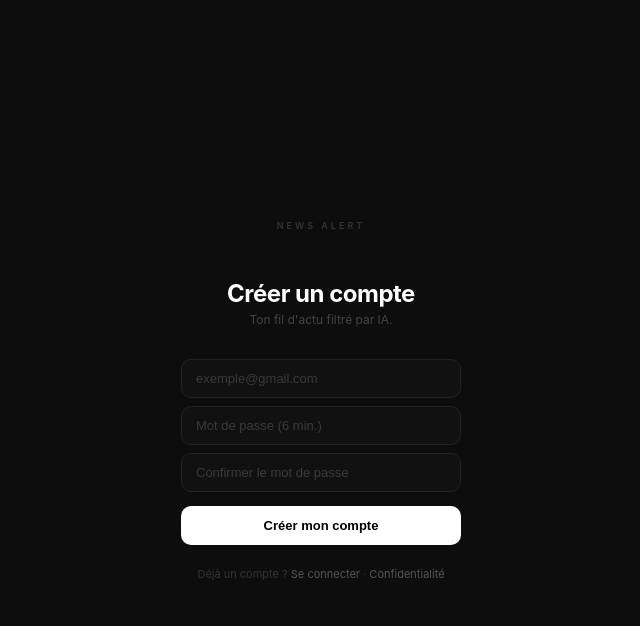
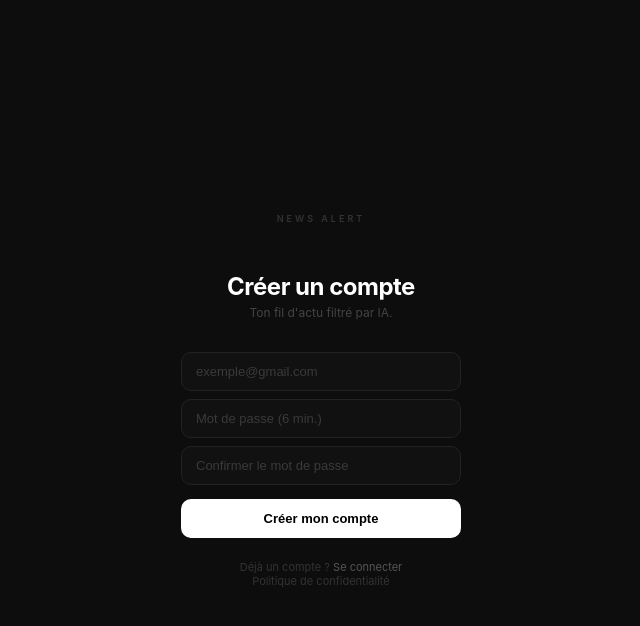
Before and after one commit to ferdinandcharly/telegram-news-bot, a Flask app: page /register in a window 1280 px wide. Shown: the top 626 px of the page, without its empty margins (319-959 px from the left). Run offline with Flask 3, Linux system fonts and the light colour scheme.

Commit message:
ux: mot de passe oublié dans le form, confidentialité sous register, suppression case 8h
Co-Authored-By: Claude Sonnet 4.6 <noreply@anthropic.com>

```diff
--- a/app.py
+++ b/app.py
@@ -103,8 +103,11 @@ def _page_login(erreur=""):
         f"""{err}<form method="POST">
 <input type="email" name="email" placeholder="exemple@gmail.com" autocomplete="email"/>
 <input type="password" name="password" placeholder="Mot de passe" autocomplete="current-password"/>
+<div style="text-align:right;margin-bottom:10px;margin-top:-2px">
+  <a href="/forgot-password" style="font-size:11px;color:#444;text-decoration:none">Mot de passe oublié ?</a>
+</div>
 <button type="submit">Continuer</button></form>""",
-        'Pas encore de compte ? <a href="/register">Inscrivez-vous</a> · <a href="/forgot-password">Mot de passe oublié</a>'
+        'Pas encore de compte ? <a href="/register">Inscrivez-vous</a>'
     )
 
 
@@ -286,7 +289,7 @@ def _register_form(erreur=""):
 <input type="password" name="password" placeholder="Mot de passe (6 min.)" autocomplete="new-password"/>
 <input type="password" name="confirm" placeholder="Confirmer le mot de passe" autocomplete="new-password"/>
 <button type="submit">Créer mon compte</button></form>""",
-        'Déjà un compte ? <a href="/login">Se connecter</a> · <a href="/privacy">Confidentialité</a>'
+        'Déjà un compte ? <a href="/login">Se connecter</a><br><a href="/privacy" style="color:#333">Politique de confidentialité</a>'
     )
 
 @app.route("/register", methods=["GET", "POST"])
--- a/templates/index.html
+++ b/templates/index.html
@@ -864,12 +864,6 @@
                       border:1px solid var(--line);border-radius:8px;color:var(--text);font-size:13px;outline:none"/>
         <button id="dn-btn-save" onclick="sauverNomEdit()"
                 style="display:none;background:none;border:none;color:var(--text);cursor:pointer;font-size:14px;padding:2px">✓</button>
-      </div>
-    </div>
-    <div class="param-row">
-      <div>
-        <div class="param-label">Résumé matinal</div>
-        <div class="param-sub">Corrélations envoyées chaque matin à 8h</div>
       </div>
     </div>
     <div class="param-row" style="flex-direction:column;align-items:flex-start;gap:10px">
```
